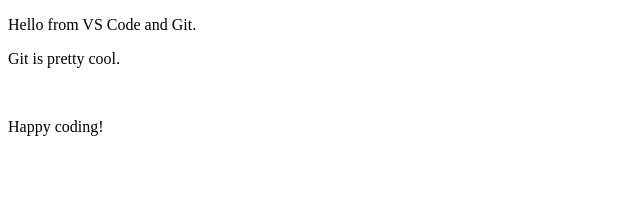
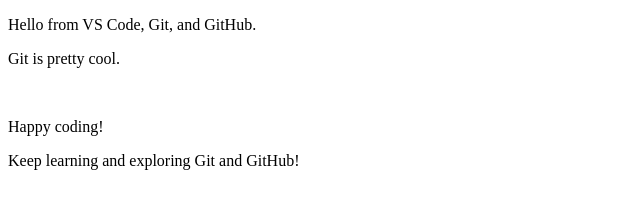
Before and after one commit to synapdb/vscode-git, a plain HTML site: page index.html in a window 1280 px wide. Shown: the whole page, without its empty margins (0-640 px from the left). Drawn offline with Linux system fonts and the light colour scheme.

Commit message:
Added text in index.html

```diff
--- a/index.html
+++ b/index.html
@@ -3,12 +3,13 @@
 <head>
   <meta charset="UTF-8">
   <meta name="viewport" content="width=device-width, initial-scale=1.0">
-  <title>Hello from VS Code and Git</title>
+  <title>Learning Git and GitGub within VS Code</title>
 </head>
 <body>
-  <p>Hello from VS Code and Git.</p>
+  <p>Hello from VS Code, Git, and GitHub.</p>
   <p>Git is pretty cool.</p>
   <br>
   <p>Happy coding!</p>
+  <p>Keep learning and exploring Git and GitHub!</p>
 </body>
 </html>
```
